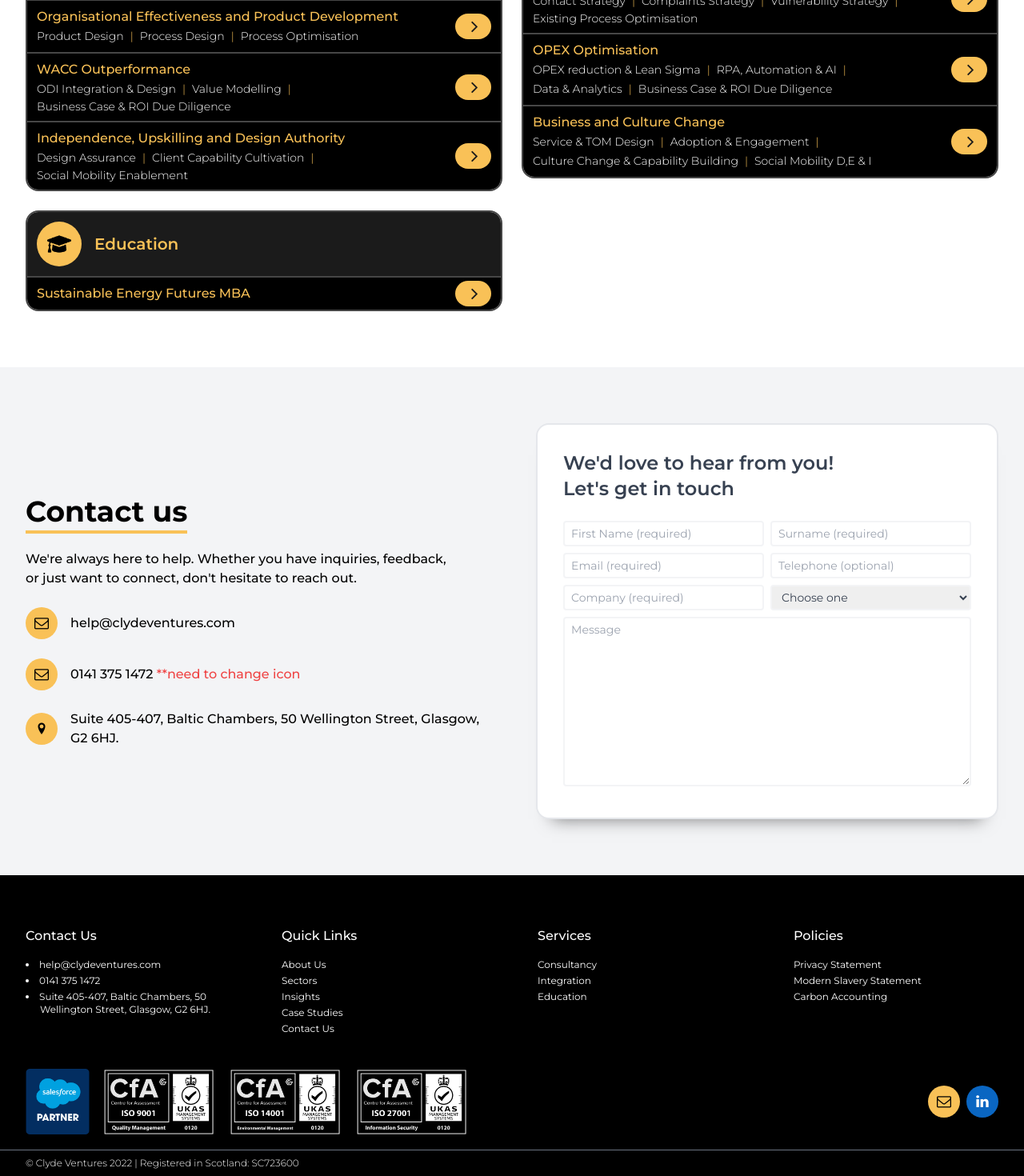
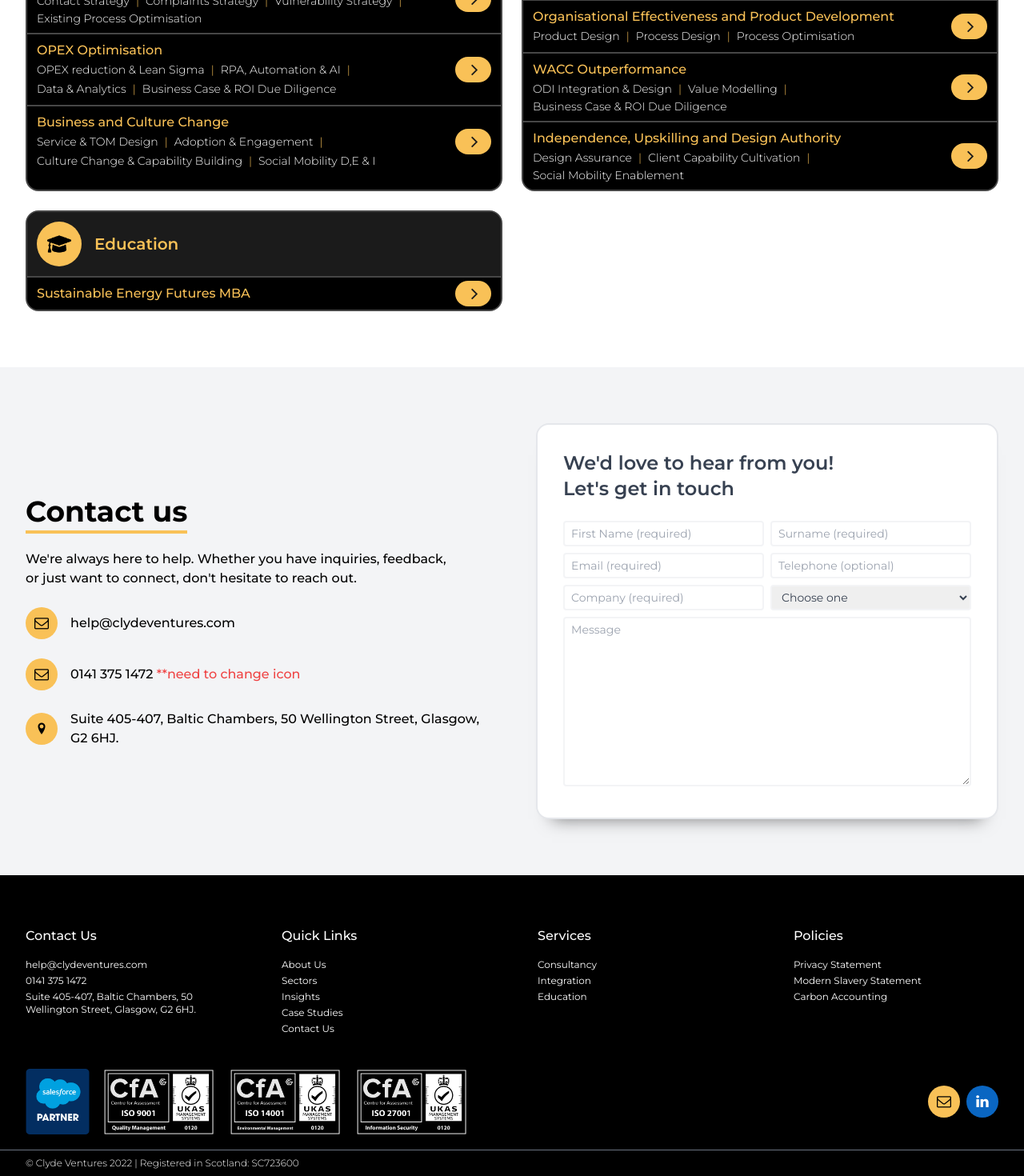
Before and after one commit to luke-meadows/clyde-ventures-2024, a Next.js app: page /services in a window 1280 px wide. Shown: the part 917-2387 px from the top of the page at 80% size. Built offline with nearby package versions, Linux system fonts and the light colour scheme.

Commit message:
Dropdown Grid

```diff
--- a/components/Footer.js
+++ b/components/Footer.js
@@ -11,12 +11,12 @@ export default function Footer() {
             <div>
               <h5 className="mb-4">Contact Us</h5>
               <ul className="text-xs font-normal flex flex-col gap-1">
-                <li>help@clydeventures.com</li>
-                <li>0141 375 1472</li>
-                <li>
+                <p>help@clydeventures.com</p>
+                <p>0141 375 1472</p>
+                <p>
                   Suite 405-407, Baltic Chambers, 50 Wellington Street, Glasgow,
                   G2 6HJ.
-                </li>
+                </p>
               </ul>
             </div>
             <div>
--- a/components/WhatWeDo.js
+++ b/components/WhatWeDo.js
@@ -15,7 +15,7 @@ export default function WhatWeDo() {
         business growth. Find out how Clyde Ventures can transform your
         organisation below.
       </p>
-      <div className="grid grid-cols-2 gap-6">
+      <div className="grid grid-cols-1 lg:grid-cols-2 gap-6">
         {dropdownDirectory.services.map((item, i) => (
           <DropdownGrid item={item} key={i} />
         ))}
--- a/components/nav/DropdownGrid.js
+++ b/components/nav/DropdownGrid.js
@@ -4,7 +4,7 @@ import Link from 'next/link';
 
 export default function DropdownGrid({ item }) {
   return (
-    <div className="border-[2px] border-medium-grey flex-1 card-rounding h-fit">
+    <div className="border-[2px] border-medium-grey flex-1 card-rounding h-full bg-black">
       {/* Card Top */}
       <Link
         href={item.url}
```
Also changed, not shown: app/lib/dropdownDirectory.js.
